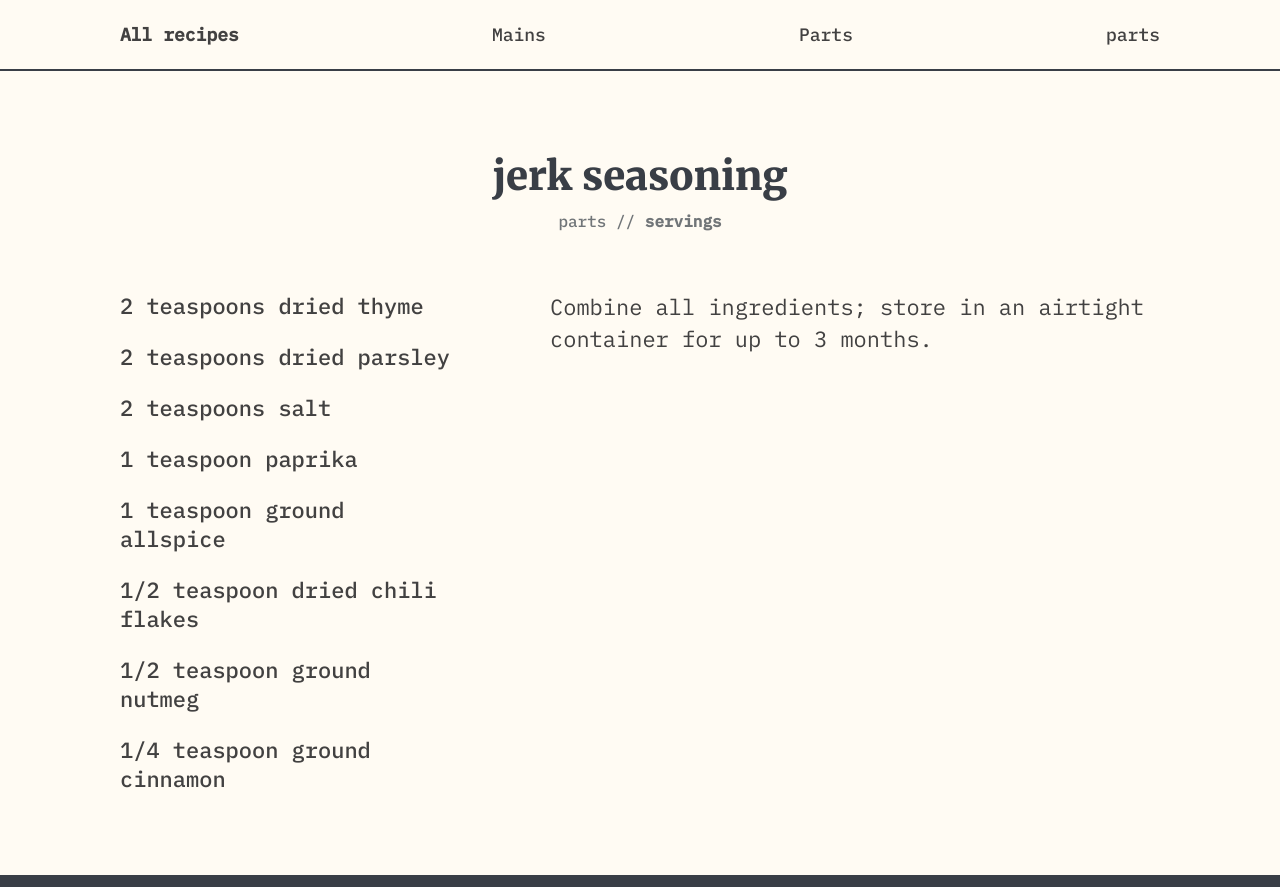
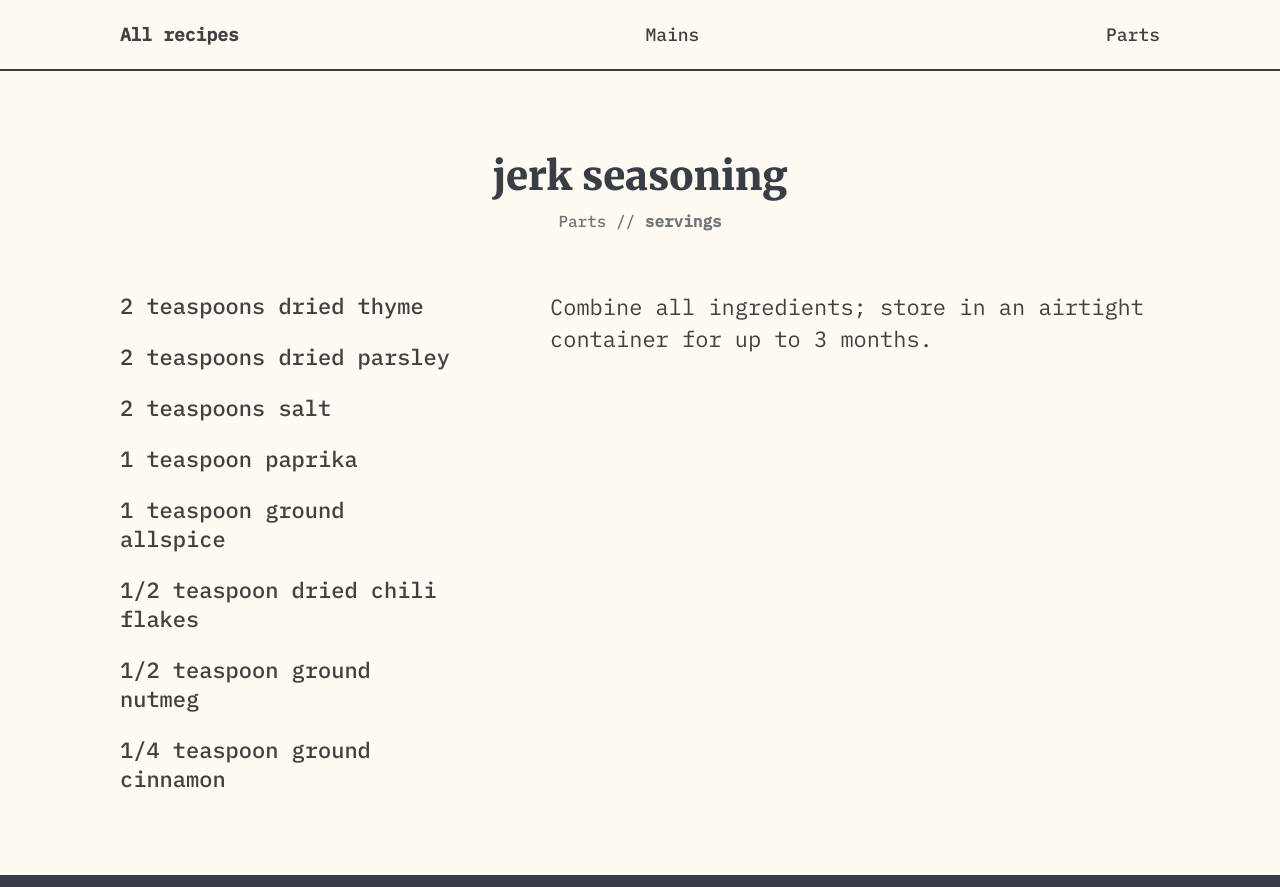
Before and after one commit to adrhumphreys/recipes, a Gatsby site: page /jerk-seasoning in a window 1280 px wide. Built offline with nearby package versions, Linux system fonts and the light colour scheme; Gatsby itself is replaced by a stand-in of ours.

Commit message:
Update Recipes “jerk-seasoning”

```diff
--- a/content/recipes/jerk-seasoning.md
+++ b/content/recipes/jerk-seasoning.md
@@ -3,7 +3,7 @@ title: jerk seasoning
 slug: jerk-seasoning
 servings: " "
 tags:
-  - parts
+  - Parts
 image: /images/icon.svg
 ingredients:
   - ingredient: 2 teaspoons dried thyme
```
